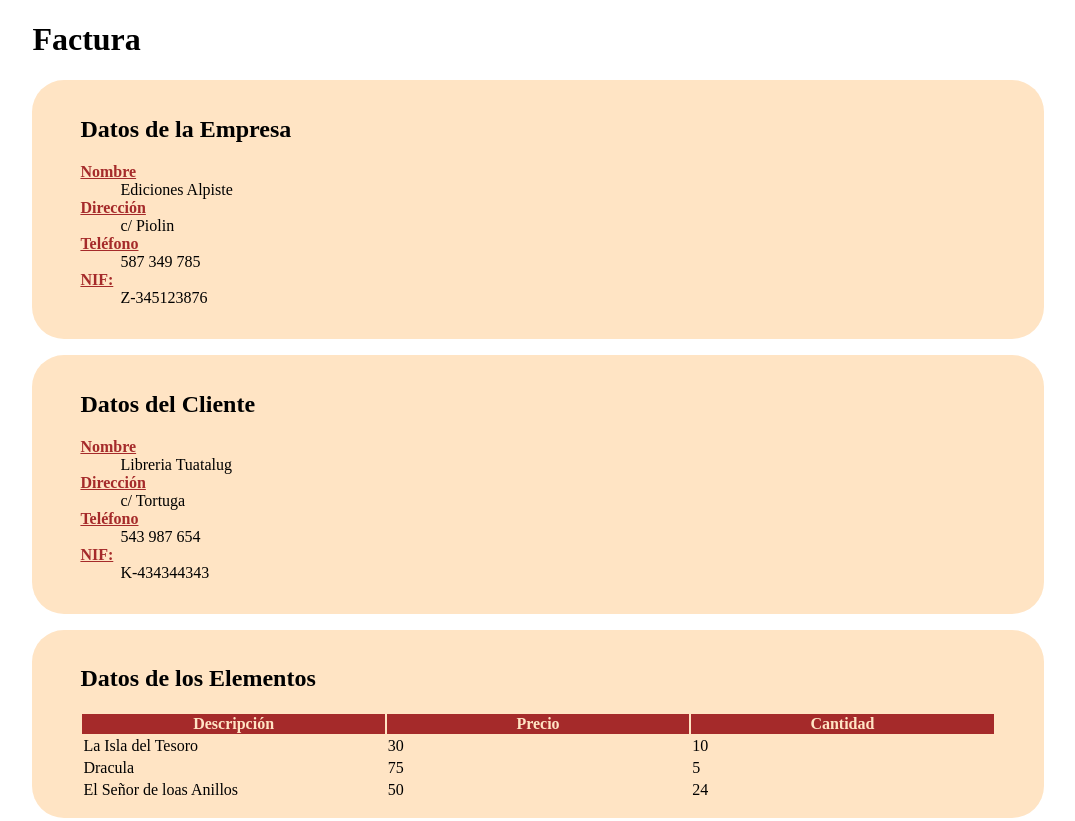
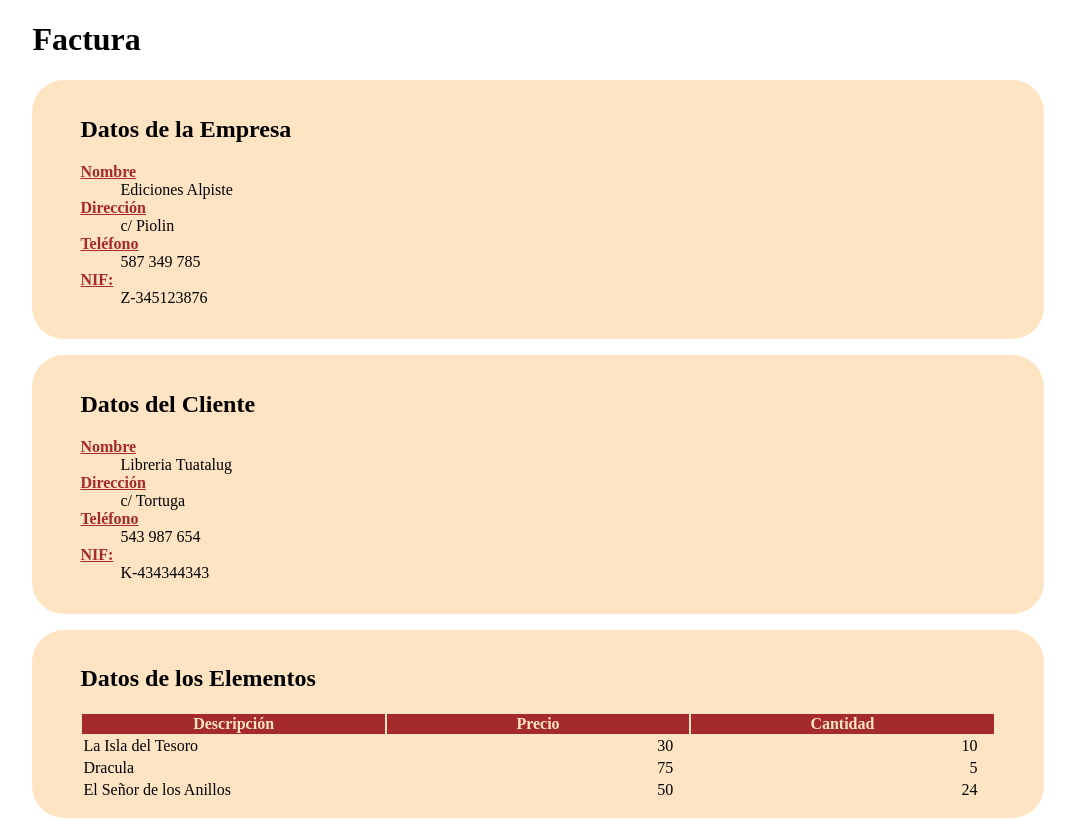
Before and after one commit to libelula70/paginas_web_js, a website with bundled scripts: page 07_facturas_conClass/factura.html in a window 1280 px wide. Shown: the top 821 px of the page, without its empty margins (102-1177 px from the left). Built offline with nearby package versions, Linux system fonts and the light colour scheme.

Commit message:
factura web final

```diff
--- a/07_facturas_conClass/FacturaHtml.js
+++ b/07_facturas_conClass/FacturaHtml.js
@@ -36,9 +36,10 @@ export class FacturaHtml {
         this.importeTotal.innerHTML = facturaDatos.importeTotal
         this.tipoIVA.innerHTML = facturaDatos.tipoIVA
         this.formaPago.innerHTML = facturaDatos.formaPago
-        this.pintarTabla(facturaDatos.elementos)
+        this.elementosTabla.innerHTML =
+            this.crearTabla(facturaDatos.elementos)
     }
-    pintarTabla(elementosDatos) {
+    crearTabla(elementosDatos) {
         console.log(elementosDatos)
         let tabla =
             `<tr class="title">
@@ -51,10 +52,10 @@ export class FacturaHtml {
             tabla +=
             `<tr>
                 <td>${element.descripcion}</td>
-                <td>${element.precio}</td>
-                <td>${element.cantidad}</td>
+                <td class="precio">${element.precio}</td>
+                <td class="precio">${element.cantidad}</td>
             </tr>`
         });
-        this.elementosTabla.innerHTML = tabla
+        return tabla
     }
 }
--- a/07_facturas_conClass/app.js
+++ b/07_facturas_conClass/app.js
@@ -23,8 +23,7 @@ function crearFactura1() {
     )
 
     factura1.elementos.push(
-        new Elemento (
-            'La Isla del Tesoro',30,10)
+        new Elemento ('La Isla del Tesoro', 30, 10)
     )
 
     factura1.elementos.push(
@@ -32,7 +31,7 @@ function crearFactura1() {
     )
 
     factura1.elementos.push(
-        new Elemento ('El Señor de loas Anillos', 50, 24)
+        new Elemento ('El Señor de los Anillos', 50, 24)
     )
 
     //factura1.mostrar()
--- a/07_facturas_conClass/style.css
+++ b/07_facturas_conClass/style.css
@@ -29,3 +29,7 @@ th {
     background-color: brown;
     color: bisque;
 }
+.precio {
+    text-align: end;
+    padding-right: 1rem;
+}
```
